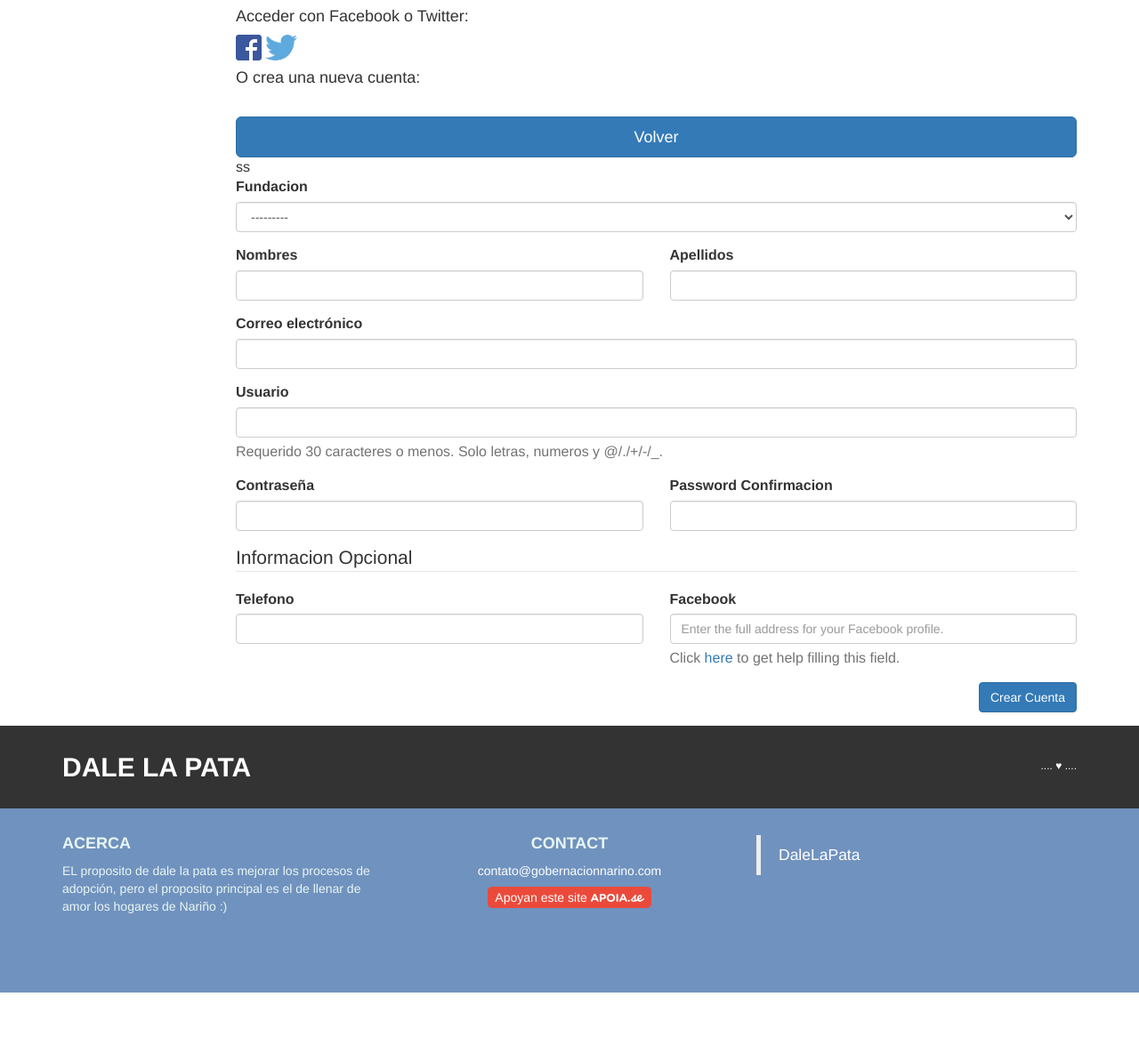
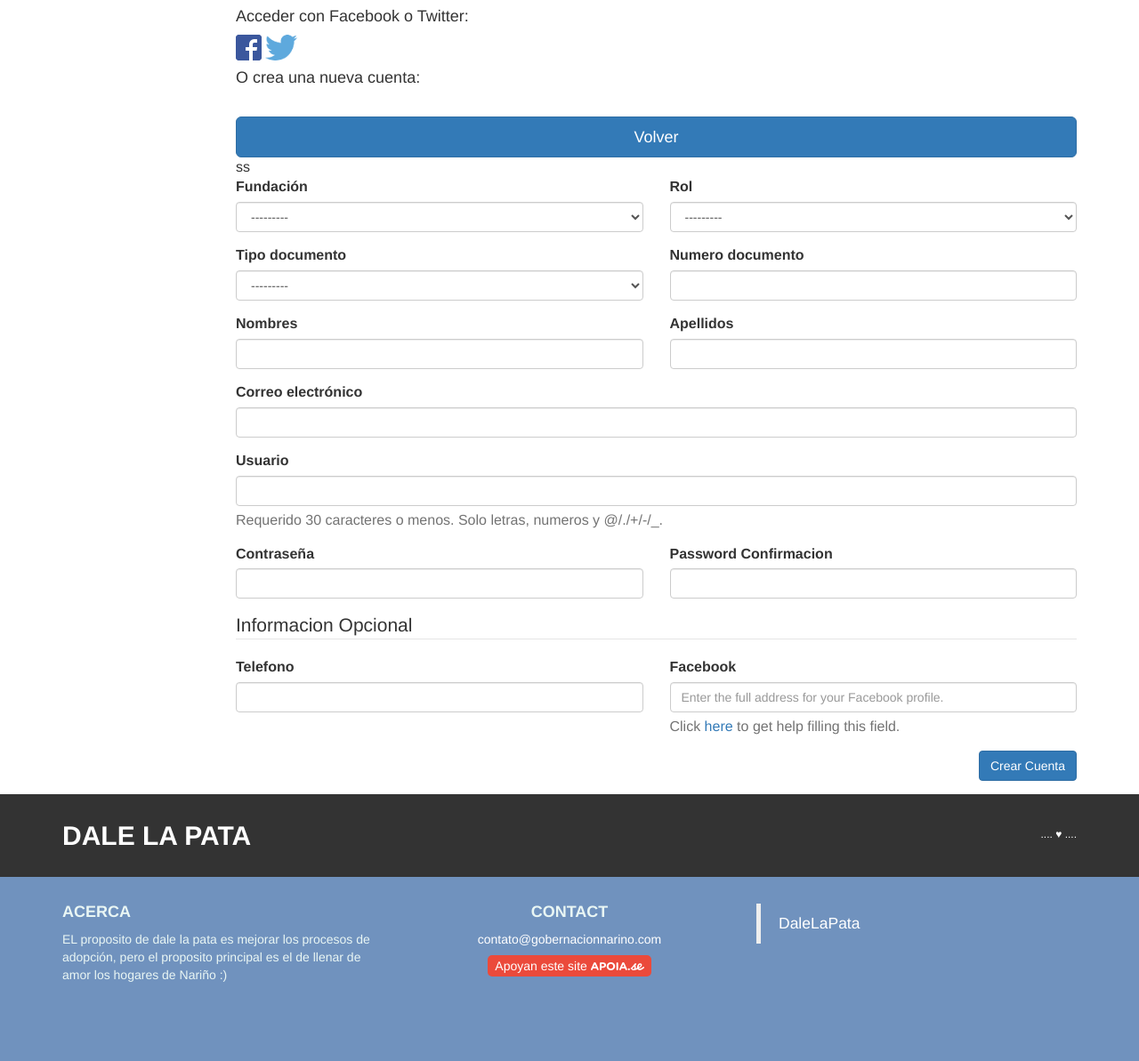
Before and after one commit to tekodan/DaleLaPata, a Django app: page /user/normal in a window 1280 px wide. Shown: the part 205-1398 px from the top of the page at 89% size. Before the commit the page ends 1321 px from the top, so only its background shows below. Run offline with Django 3.2, Linux system fonts and the light colour scheme; data that the repository does not hold is empty; parts of the project's set-up code (start-up, migrations or seed data) failed here and were passed over; some libraries are stand-ins or nearby versions.

Commit message:
17-sep-2018B

```diff
--- a/pets/meupet/models.py
+++ b/pets/meupet/models.py
@@ -11,7 +11,7 @@ from autoslug import AutoSlugField
 from django_extensions.db.models import TimeStampedModel
 
 from meupet import services
-from users.models import OwnerProfile
+from users.models import OwnerProfile, MyFundacion
 
 
 class PetQuerySet(models.QuerySet):
@@ -132,6 +132,7 @@ class Pet(TimeStampedModel):
     request_key = models.CharField(blank=True, max_length=40)
     active = models.BooleanField(default=True)
     slug = AutoSlugField(max_length=50, populate_from=get_slug, unique=True)
+    fundacion = models.ForeignKey(MyFundacion, models.DO_NOTHING, db_column='fundacion')
 
     objects = PetQuerySet.as_manager()
 
--- a/pets/pets/settings/prod.py
+++ b/pets/pets/settings/prod.py
@@ -44,6 +44,7 @@ THIRD_PARTS_APPS = (
     'password_reset',
     'rest_framework',
     'social_django',
+    #'simple_autocomplete',
 )
 
 PROJECT_APPS = (
--- a/pets/users/forms.py
+++ b/pets/users/forms.py
@@ -28,6 +28,17 @@ class UserForm(forms.ModelForm):
             'here</a> to get help filling this field.')
         self.fields['phone'].widget.attrs.update({'class': 'form-control'})
 
+def _build_choice_field(label, choices=None, required=False):
+    empty_choice = (('', '------------'),)
+    field = forms.ChoiceField(
+        widget=forms.Select(attrs={'class': 'form-control'}),
+        label=label,
+        choices=empty_choice,
+        required=required
+    )
+    if choices:
+        field.choices += choices
+    return field
 
 class RegisterForm(UserForm):
     password1 = forms.CharField(label=_('Password'), widget=forms.PasswordInput)
@@ -48,10 +59,21 @@ class RegisterForm(UserForm):
         self.fields['username'].help_text = _('Requerido 30 caracteres o menos. '
                                               'Solo letras, numeros y @/./+/-/_.')
         self.fields['fundacion'].widget.attrs.update({'class': 'form-control'})
+
+        #self.fields['rol'] = _build_choice_field(_('Rol'), required=True)
+        self.fields['rol']: forms.Select(attrs={'class': 'form-control'})
+        self.fields['rol'].widget.attrs.update({'class': 'form-control'})
+
+        self.fields['tipo_identificacion']: forms.Select(attrs={'class': 'form-control'})
+        self.fields['tipo_identificacion'].widget.attrs.update({'class': 'form-control'})
+        self.fields['num_identificacion'].widget.attrs.update({'class': 'form-control'})
+
     class Meta:
         model = OwnerProfile
         fields = ('first_name', 'last_name', 'email', 'username',
-                  'facebook', 'phone', 'password1', 'password2', 'fundacion',)
+                  'facebook', 'phone', 'password1', 'password2', 'fundacion',
+                  'rol', 'tipo_identificacion', 'num_identificacion')
+
 
     def clean_password2(self):
         password1 = self.cleaned_data.get("password1")
--- a/pets/users/templates/users/create.html
+++ b/pets/users/templates/users/create.html
@@ -54,12 +54,51 @@
   <form method="post">
     {% csrf_token %}
 
-    <div class="form-group{% if form.fundacion.errors %} has-error{% endif %}">
-      <label for="{{ form.fundacion.id_for_label }}" class="control-label">{% trans 'Fundacion' %}</label>
+     <div class="row">
+      <div class="col-md-6">
+        <div class="form-group{% if form.fundacion.errors %} has-error{% endif %}">
+          <label for="{{ form.fundacion.id_for_label }}" class="control-label">{% trans 'Fundación' %}</label>
 
-      <div class="controls">
-        {{ form.fundacion }}
-        {{ form.fundacion.errors }}
+          <div class="controls">
+            {{ form.fundacion }}
+            {{ form.fundacion.errors }}
+          </div>
+        </div>
+      </div>
+
+      <div class="col-md-6">
+        <div class="form-group{% if form.rol.errors %} has-error{% endif %}">
+          <label for="{{ form.rol.id_for_label }}" class="control-label">{% trans 'Rol' %}</label>
+
+          <div class="controls">
+            {{ form.rol }}
+            {{ form.rol.errors }}
+          </div>
+        </div>
+      </div>
+    </div>
+
+    <div class="row">
+      <div class="col-md-6">
+        <div class="form-group{% if form.tipo_identificacion.errors %} has-error{% endif %}">
+          <label for="{{ form.tipo_identificacion.id_for_label }}" class="control-label">{% trans 'Tipo documento' %}</label>
+
+          <div class="controls">
+            {{ form.tipo_identificacion }}
+            {{ form.tipo_identificacion.errors }}
+          </div>
+        </div>
+      </div>
+
+      <div class="col-md-6">
+        <div class="form-group{% if form.num_identificacion.errors %} has-error{% endif %}">
+          <label for="{{ form.num_identificacion.id_for_label }}" class="control-label">{% trans 'Numero documento ' %}</label>
+
+          <div class="controls">
+            {{ form.num_identificacion }}
+            {{ form.num_identificacion.errors }}
+          </div>
+        </div>
       </div>
     </div>
 
```
